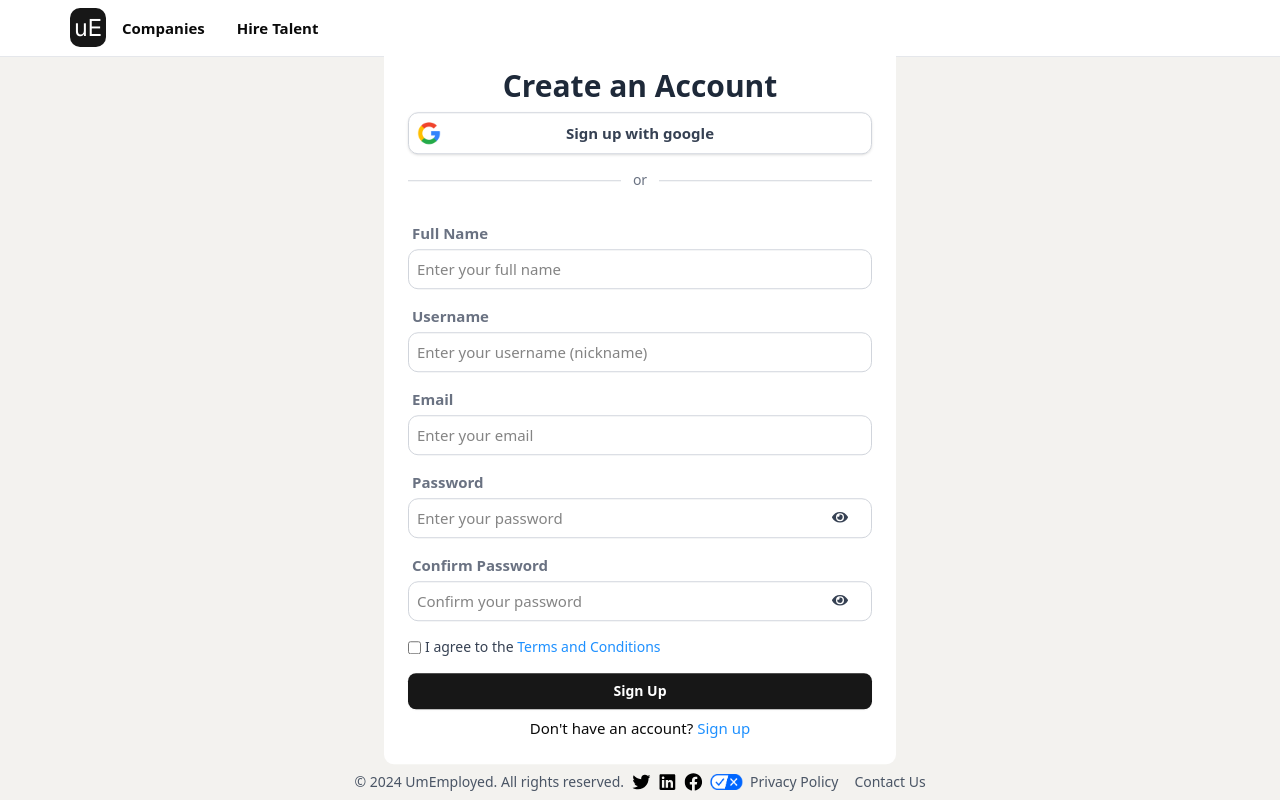
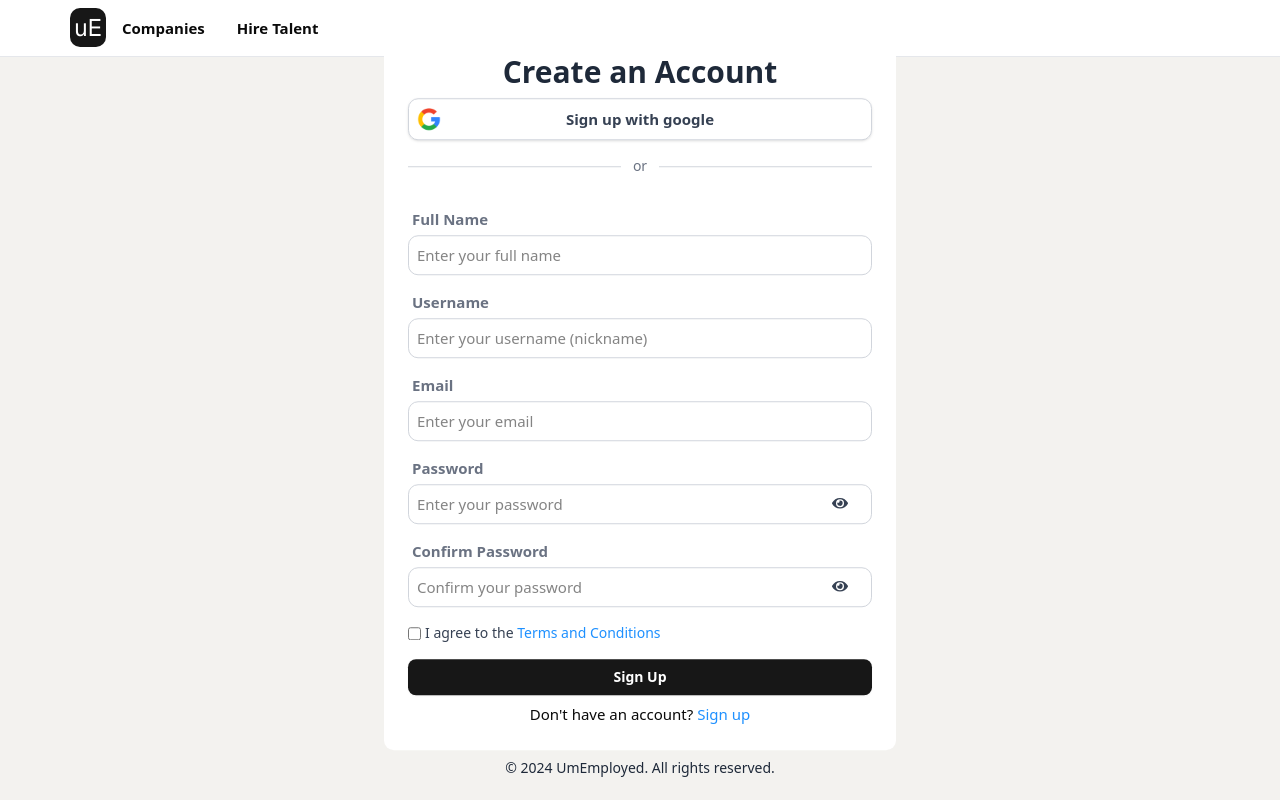
Before and after one commit to dlyhero/umemployed_front_end, a Next.js app: page /signup in a window 1280 px wide. Built offline with nearby package versions, Linux system fonts and the light colour scheme.

Commit message:
auth styling and footer

```diff
--- a/src/app/(auth)/signup/page.jsx
+++ b/src/app/(auth)/signup/page.jsx
@@ -8,8 +8,8 @@ import Footer from '@/src/components/common/Footer/Footer';
 function SignUp() {
     return (
         <div>
-            <div className='absolute top-1/2 left-1/2 transform -translate-x-1/2 -translate-y-1/2 container max-w-6xl mx-auto '>
-                <div id='right-section' className='max-w-lg mx-auto lg:w-[60%] p-6 md:bg-white rounded-lg'>
+            <div className='absolute top-1/2 left-1/2 transform -translate-x-1/2 -translate-y-1/2 container max-w-6xl mx-auto p-4 md:p-0'>
+                <div id='right-section' className='max-w-lg mx-auto lg:w-[60%] p-6 md:bg-white rounded-lg border border-gray-300 md:border-none'>
                     <div className='flex flex-col items-center w-full'>
                         <div className="top-section w-full text-center">
                             <div className="border-gray-300 p-2 gap-2">
@@ -37,8 +37,10 @@ function SignUp() {
                         </div>
                     </div>
                 </div>
+                <footer>
+                <p className="text-sm text-nowrap text-gray-800 text-center mt-2">© 2024 UmEmployed. All rights reserved.</p>
+                 </footer>
             </div>
-            <Footer />
         </div >
     )
 }
```
